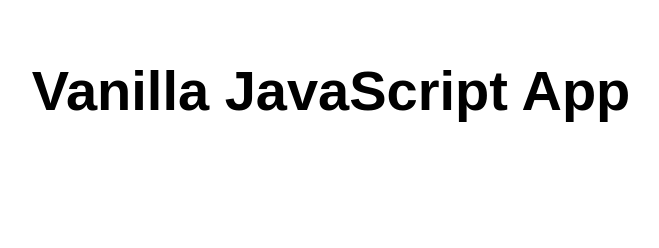
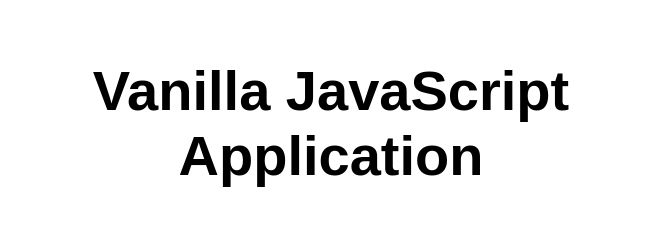
Before and after one commit to baitzero/my-first-static-web-app, a website: page src/index.html in a window 1280 px wide. Shown: the whole page, without its empty margins (309-968 px from the left). Drawn offline with Linux system fonts and the light colour scheme.

Commit message:
Update index.html

```diff
--- a/src/index.html
+++ b/src/index.html
@@ -10,7 +10,7 @@
 
 <body>
   <main>
-    <h1>Vanilla JavaScript App</h1>
+    <h1>Vanilla JavaScript Application</h1>
   </main>
 </body>
 
```
